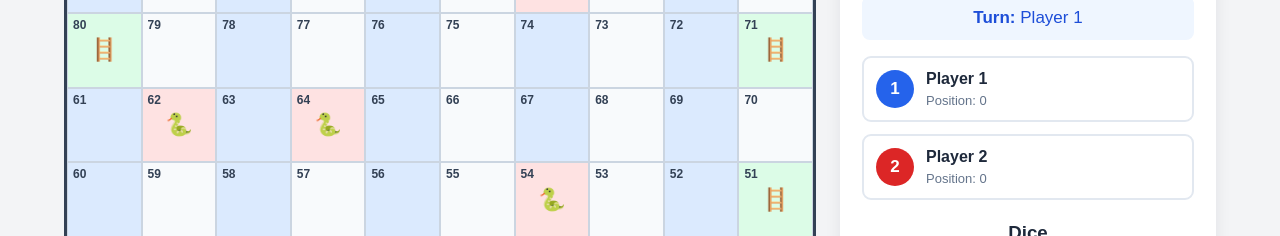
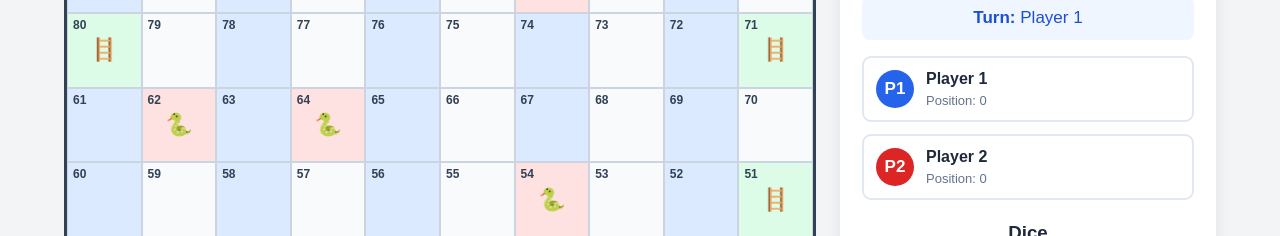
Before and after one commit to Appa45/Assignment7, a React (Vite) app in the folder random-joke-app/: page / in a window 1280 px wide. Shown: the part 253-489 px from the top of the page. Built offline with nearby package versions, Linux system fonts and the light colour scheme.

Commit message:
change in the app.jsx

```diff
--- a/random-joke-app/src/App.jsx
+++ b/random-joke-app/src/App.jsx
@@ -185,7 +185,7 @@ function App() {
 
      <div className="players">
   <div className="player-card player-one-card">
-              <span className="player-indicator player-one-indicator">1</span>
+    <span className="player-indicator player-one-indicator">P1</span>
     <div>
       <h3>Player 1</h3>
       <p>Position: {positions[0]}</p>
@@ -193,7 +193,7 @@ function App() {
   </div>
 
   <div className="player-card player-two-card">
-              <span className="player-indicator player-two-indicator">2</span>
+    <span className="player-indicator player-two-indicator">P2</span>
     <div>
       <h3>Player 2</h3>
       <p>Position: {positions[1]}</p>
```
Lines whose indentation alone changed are shown as unchanged.
